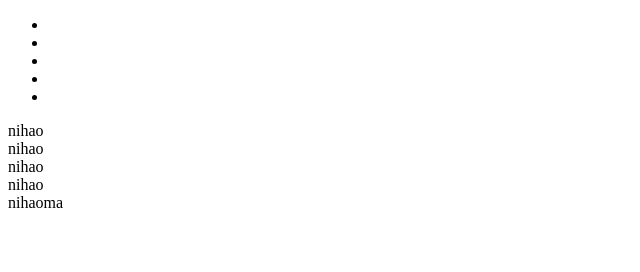
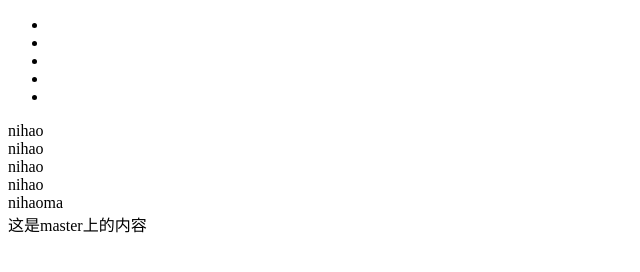
Before and after one commit to Hookjover/2022First-test, a plain HTML site: page index.html in a window 1280 px wide. Shown: the whole page, without its empty margins (0-640 px from the left). Drawn offline with Linux system fonts and the light colour scheme.

Commit message:
标记了master

```diff
--- a/index.html
+++ b/index.html
@@ -20,5 +20,6 @@
     <div>nihao</div>
     <div>nihao</div>
     <div>nihaoma</div>
+    这是master上的内容
 </body>
 </html>
```
